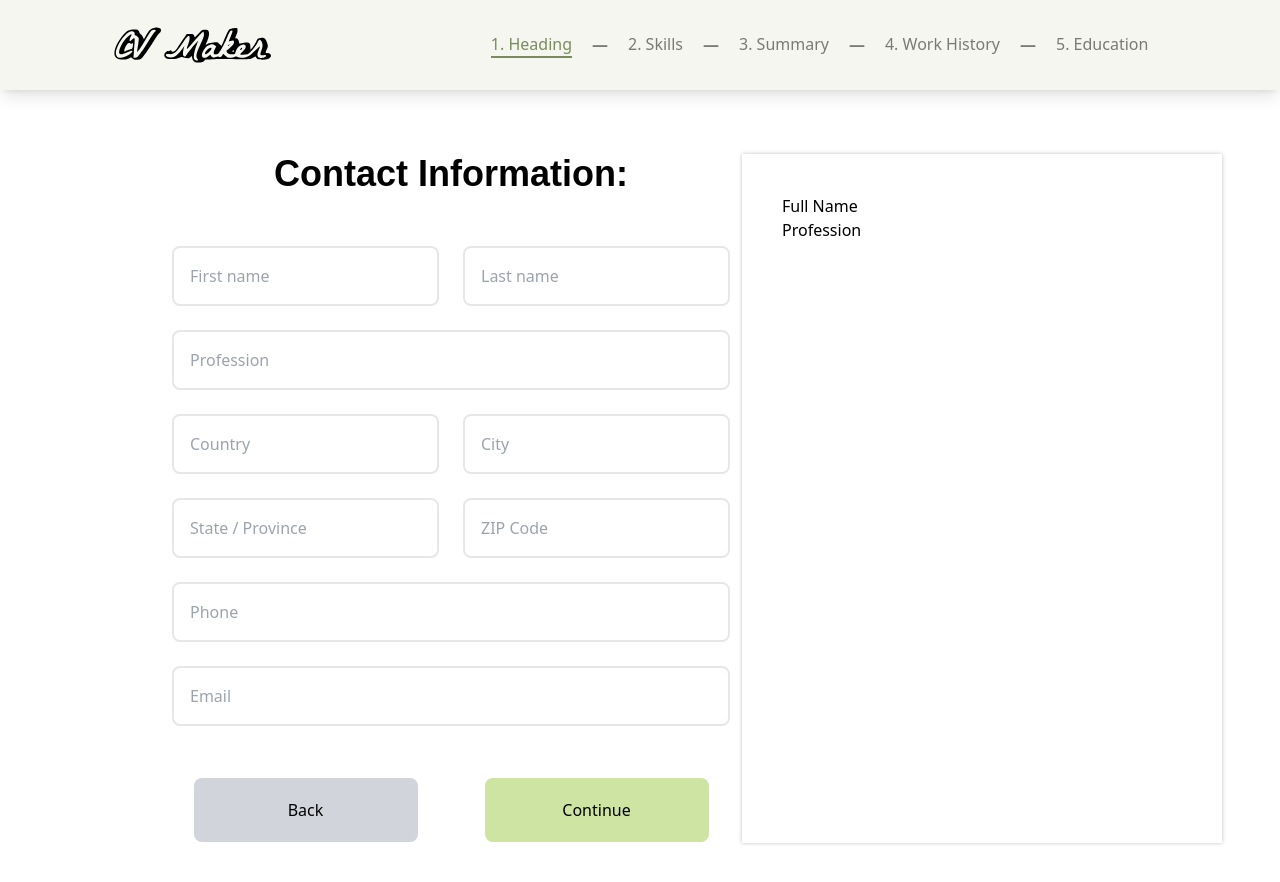
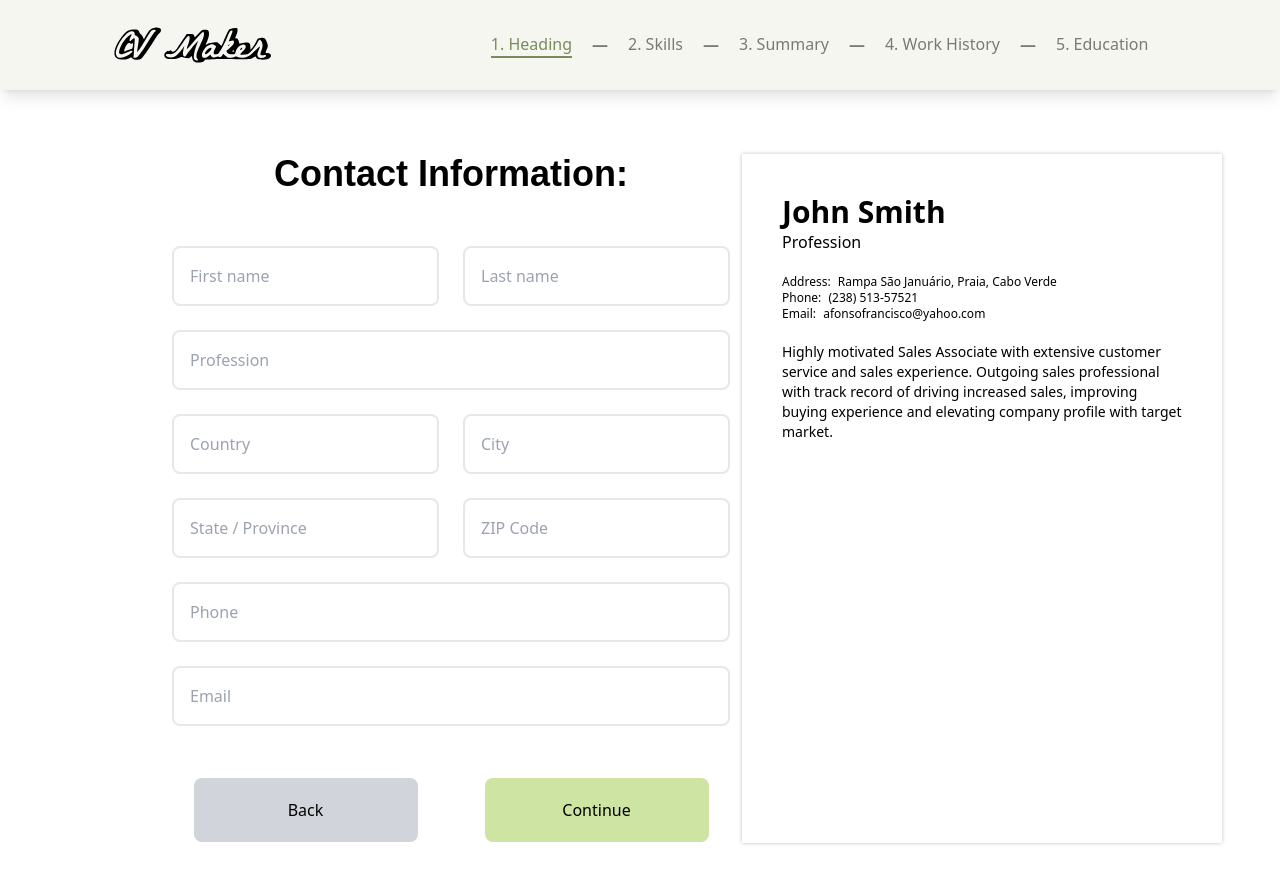
Before and after one commit to lmreineer/cv-maker, a React (Create React App) app: page / in a window 1280 px wide. Built offline with nearby package versions, Linux system fonts and the light colour scheme.

Commit message:
Add examples

```diff
--- a/src/components/preview/CVContent.js
+++ b/src/components/preview/CVContent.js
@@ -1,8 +1,24 @@
-const Content = ({ fullName }) => {
+const Content = ({
+    modalContainer,
+    fullName,
+    profession,
+    address,
+    previewContactHeading,
+    previewContactInput,
+    previewSummary,
+}) => {
     return (
-        <div>
-            <h1 className={fullName}>Full Name</h1>
-            <h6>Profession</h6>
+        <div className={modalContainer}>
+            <h1 className={fullName}>John Smith</h1>
+            <h6 className={profession}>Profession</h6>
+            <div className="leading-loose">
+                <h6 className={address}>Address: <span className={previewContactInput}>Rampa São Januário, Praia, Cabo Verde</span></h6>
+                <h6 className={previewContactHeading}>Phone: <span className={previewContactInput}>(238) 513-57521</span></h6>
+                <h6 className={previewContactHeading}>Email: <span className={previewContactInput}>afonsofrancisco@yahoo.com</span></h6>
+            </div>
+            <div className="mt-5">
+                <h6 className={previewSummary}>Highly motivated Sales Associate with extensive customer service and sales experience. Outgoing sales professional with track record of driving increased sales, improving buying experience and elevating company profile with target market.</h6>
+            </div>
         </div>
     );
 };
--- a/src/components/preview/CVModal.js
+++ b/src/components/preview/CVModal.js
@@ -2,8 +2,11 @@ import Content from "./CVContent";
 
 const Modal = () => {
     return (
-        <div className="modal-content user-select-none absolute top-2/4 left-2/4 translate-y-[-50%] translate-x-[-50%] bg-white p-10 rounded h-5/6 w-6/12 overflow-auto">
-            <Content fullName="font-bold text-5xl" />
+        <div className="select-none absolute top-2/4 left-2/4 translate-y-[-50%] translate-x-[-50%] bg-white p-10 rounded h-5/6 w-6/12 bg-gray-200">
+            <Content
+                modalContainer="h-full shadow-lg rounded p-10 overflow-auto bg-white"
+                fullName="font-bold text-5xl"
+            />
         </div>
     );
 };
--- a/src/components/preview/CVPreview.js
+++ b/src/components/preview/CVPreview.js
@@ -11,18 +11,26 @@ const Control = () => {
 
     return (
         <div>
-            {!isClicked && (
-                <div
-                    className="shadow-all-sides-light w-[30rem] h-[87%] mt-[4rem] p-10 hover:cursor-pointer select-none"
-                    onClick={toggleClick}
-                >
-                    <Content />
-                </div>
-            )}
+            <div
+                className="shadow-all-sides-light w-[30rem] h-[87%] mt-[4rem] p-10 hover:cursor-pointer select-none"
+                onClick={toggleClick}
+            >
+                <Content
+                    fullName="text-3xl font-bold"
+                    profession="text-md"
+                    address="mt-5 text-xs font-medium"
+                    previewContactHeading="text-xs font-medium"
+                    previewContactInput="font-normal ml-1"
+                    previewSummary="text-sm"
+                />
+            </div>
 
             {isClicked && (
                 <div>
-                    <div className="inset-0 fixed bg-[rgba(0,0,0,0.4)]" onClick={toggleClick}></div>
+                    <div
+                        className="inset-0 fixed bg-[rgba(0,0,0,0.4)]"
+                        onClick={toggleClick}
+                    ></div>
                     <Modal />
                 </div>
             )}
```
